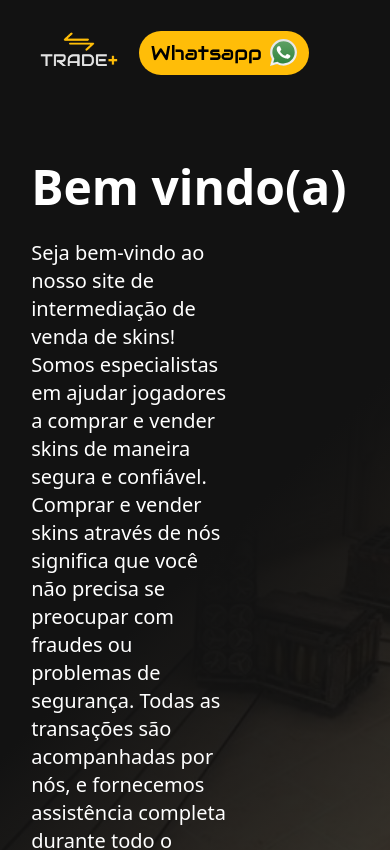
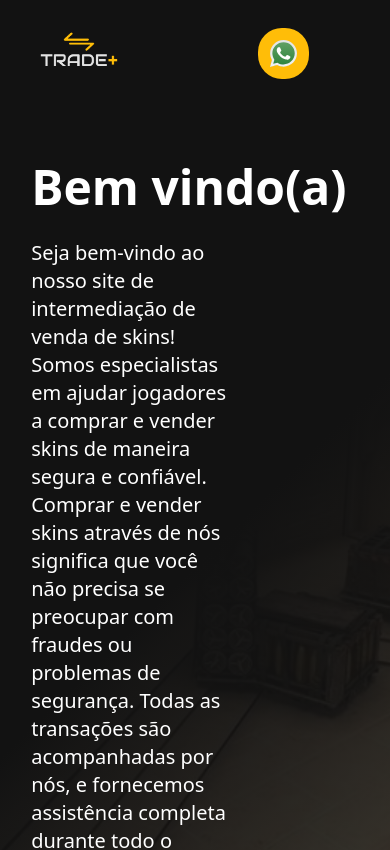
Before and after one commit to WallisonRP/trademais, a React (Vite) app: page / in a window 390 px wide. Shown: the top 850 px of the page. Built offline with nearby package versions, Linux system fonts and the light colour scheme; some icons are missing.

Commit message:
reajuste menu

```diff
--- a/src/components/IconButton/indes.tsx
+++ b/src/components/IconButton/indes.tsx
@@ -2,8 +2,10 @@ import whatsappIcon from "../../assets/icons/whatsapp-icon.svg";
 
 export function IconButton() {
   return (
-    <button className="py-2 px-3 flex bg-[#FFBD08] text-black rounded-3xl font-audiowide text-xl">
-      <span className="mr-2 lg:text-base md:text-xs">Whatsapp</span>
+    <button className="md:py-2 md:px-3 px-3 py-3 flex bg-[#FFBD08] text-black rounded-3xl font-audiowide text-xl">
+      <span className="mr-2 lg:text-base md:text-xs md:block hidden">
+        Whatsapp
+      </span>
       <img className="lg:w-6 md:w-4" src={whatsappIcon} alt="" />
     </button>
   );
```
